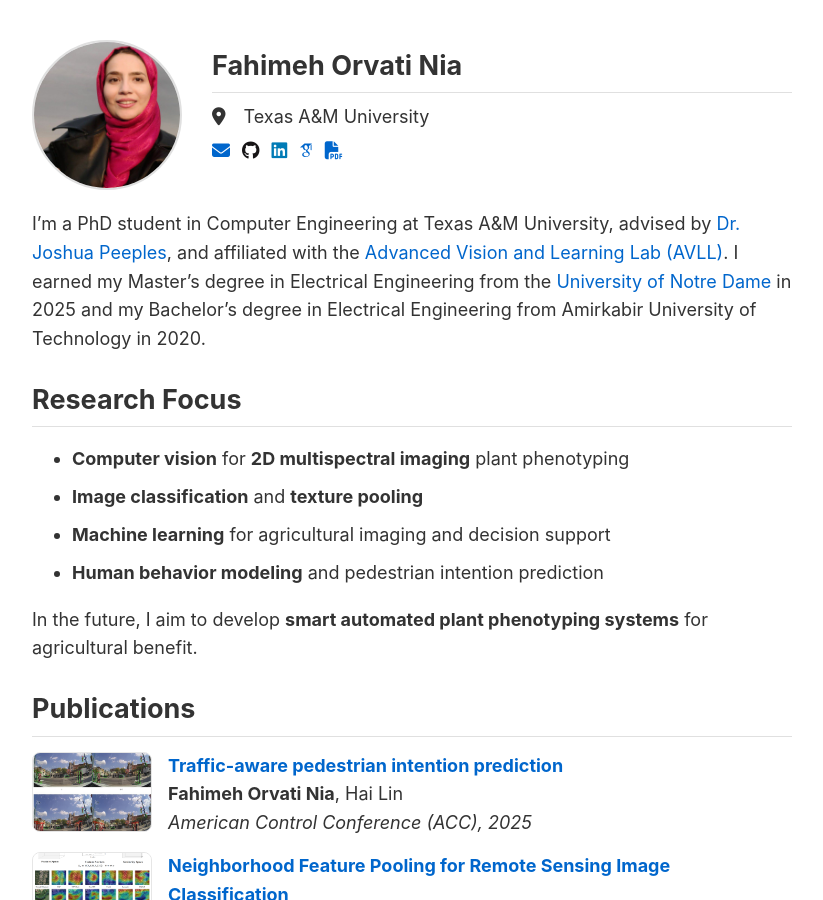
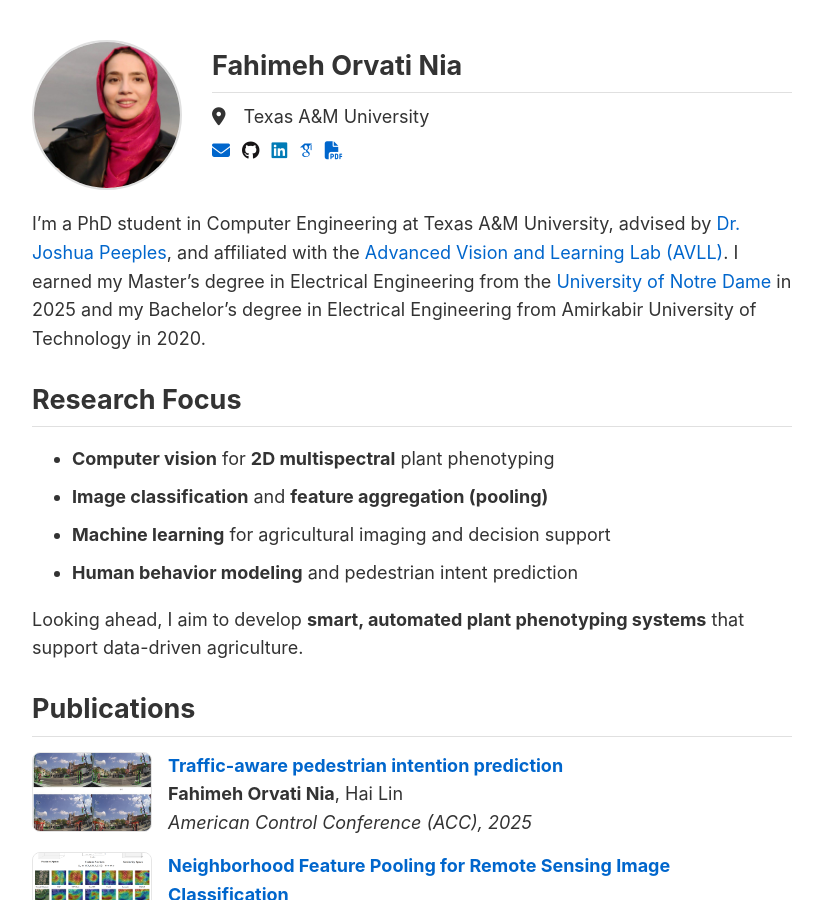
Before and after one commit to fahimehorvatinia/fahimehorvatinia.github.io, a Jekyll site: the page built from index.md, in a window 1280 px wide and 900 px high. Shown: the whole window, without its empty margins (228-1051 px from the left). Built offline with Jekyll 4.4.1, drawn with Linux system fonts in a browser that asks for light colours; some web fonts are replaced.

Commit message:
Refine research focus wording

```diff
--- a/index.md
+++ b/index.md
@@ -47,12 +47,12 @@ I'm a PhD student in Computer Engineering at Texas A&M University, advised by <a
 
 ## Research Focus
 
-- <strong>Computer vision</strong> for <strong>2D multispectral imaging</strong> plant phenotyping
-- <strong>Image classification</strong> and <strong>texture pooling</strong>
+- <strong>Computer vision</strong> for <strong>2D multispectral</strong> plant phenotyping
+- <strong>Image classification</strong> and <strong>feature aggregation (pooling)</strong>
 - <strong>Machine learning</strong> for agricultural imaging and decision support
-- <strong>Human behavior modeling</strong> and pedestrian intention prediction
+- <strong>Human behavior modeling</strong> and pedestrian intent prediction
 
-In the future, I aim to develop <strong>smart automated plant phenotyping systems</strong> for agricultural benefit.
+Looking ahead, I aim to develop <strong>smart, automated plant phenotyping systems</strong> that support data-driven agriculture.
 
 ## Publications
 
```
